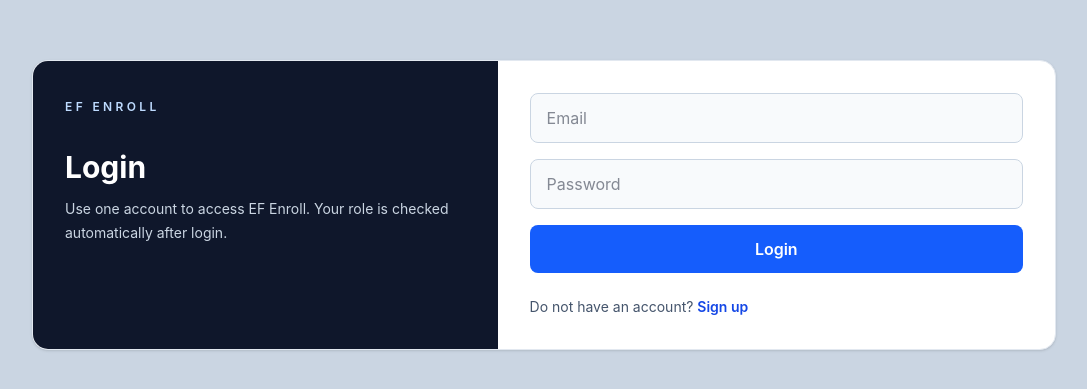
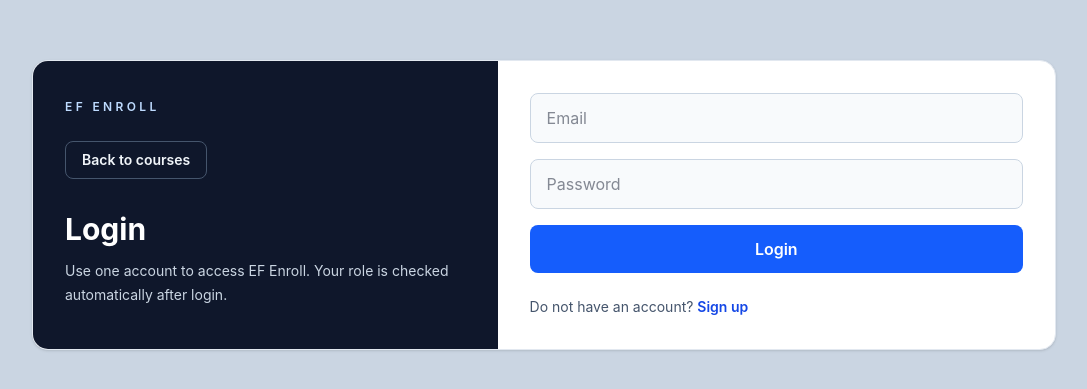
Before and after one commit to ahmetierta/EF-Enroll, a React app in the folder frontend/: page /login in a window 1280 px wide. Shown: the part 195-584 px from the top of the page, without its empty margins (96-1183 px from the left). Built offline with nearby package versions, Linux system fonts and the light colour scheme; the HTML template or start-up script is replaced by a standard one.

Commit message:
Add back link to auth pages

```diff
--- a/frontend/src/pages/auth/AuthShell.jsx
+++ b/frontend/src/pages/auth/AuthShell.jsx
@@ -12,6 +12,14 @@
             >
               EF Enroll
             </Link>
+            <div className="mt-6">
+              <Link
+                to="/"
+                className="inline-flex rounded-lg border border-slate-600 px-4 py-2 text-sm font-semibold text-slate-100 transition hover:bg-slate-800"
+              >
+                Back to courses
+              </Link>
+            </div>
             <h1 className="mt-8 text-3xl font-bold">{title}</h1>
             <p className="mt-3 text-sm leading-6 text-slate-300">{subtitle}</p>
           </div>
```
